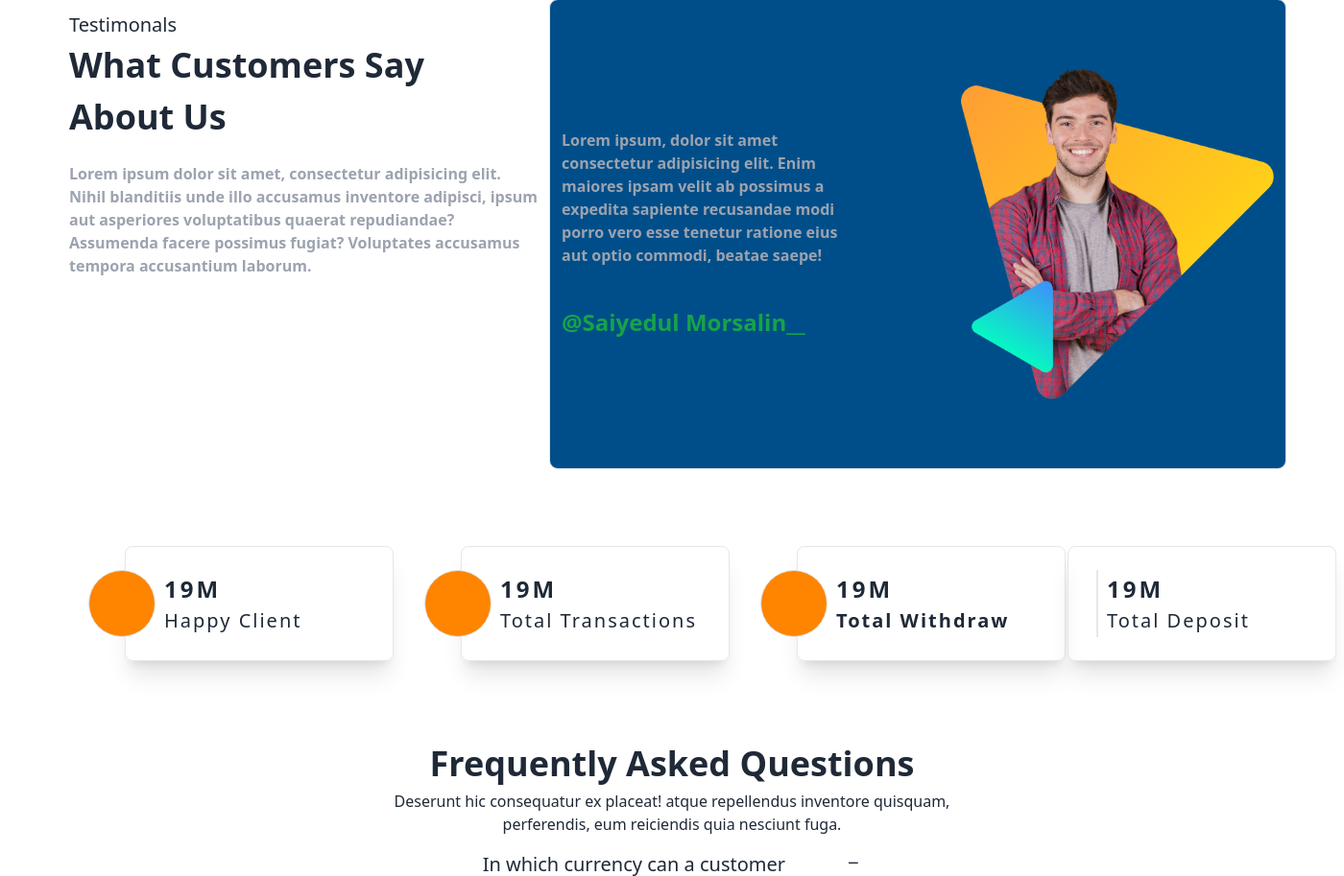
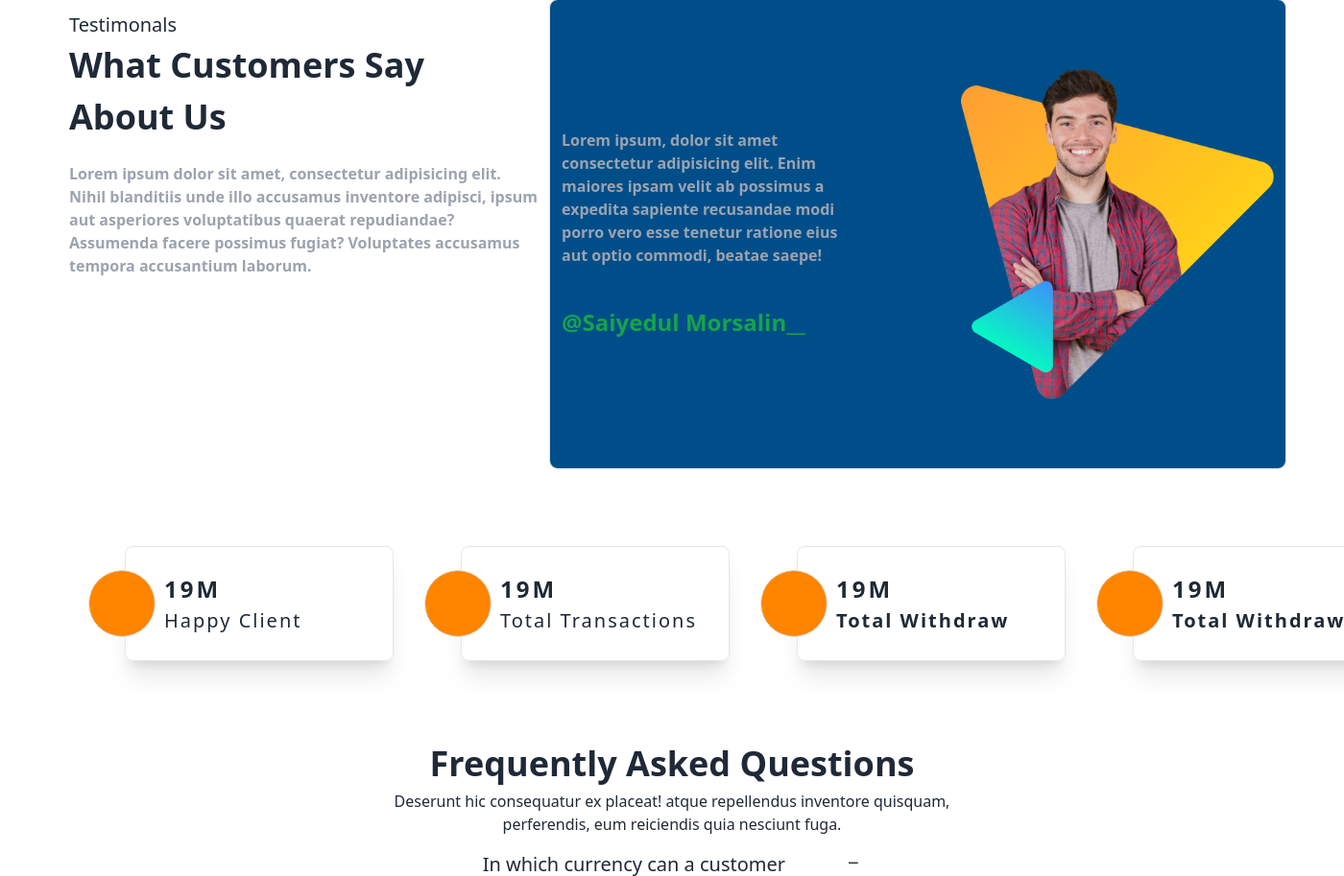
Before and after one commit to SaiyedulMorsalin/Bangla-Bank, a Django app: page / in a window 1400 px wide; the page is wider, and only the part inside the window is pictured. Shown: the part 2835-3748 px from the top of that part at 96% size. Run offline with Django 5.2, Linux system fonts and the light colour scheme; parts of the project's set-up code (start-up, migrations or seed data) failed here and were passed over; some libraries are stand-ins or nearby versions.

Commit message:
added some change

```diff
--- a/core/templates/index.html
+++ b/core/templates/index.html
@@ -196,11 +196,11 @@
               </div>
             </div>
             <div class="box-content flex items-center">
-              <div class="rounded-full border relative left-8" style="width1: 70px; height: 70px; background-color: #FF8500;"></div>
+              <div class="rounded-full border relative left-8" style="width: 70px; height: 70px; background-color: #FF8500;"></div>
               <div class="border pl-10 items-center flex rounded-lg shadow-xl shadow-white-500/50" style="width: 280px; height: 120px; ">
                 <div class="">
                   <h4 class="heading-4 font-semibold" style="letter-spacing: 3px;">19M</h4>
-                  <h5 class="heading-5" style="letter-spacing: 2px;">Total Deposit</h5>
+                  <h5 class="heading-5 font-semibold" style="letter-spacing: 2px;">Total Withdraw</h5>
                 </div>
               </div>
             </div>
```
